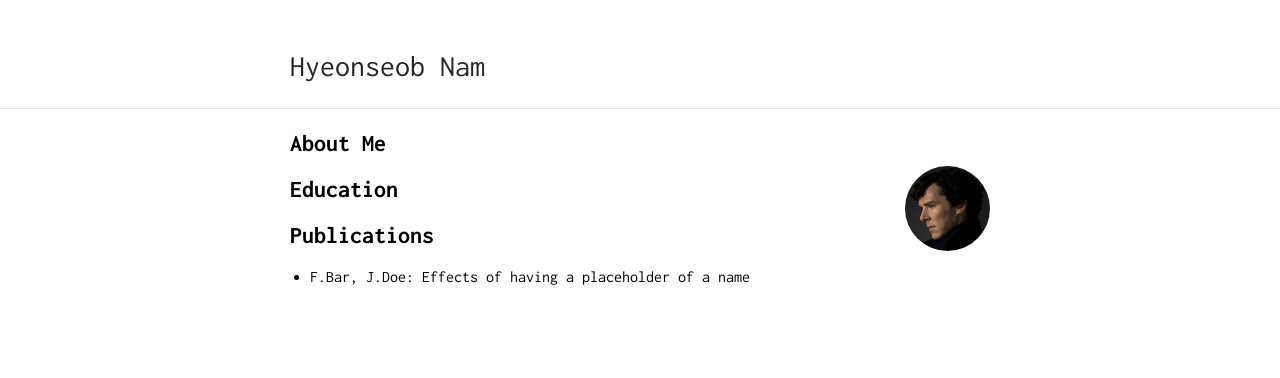
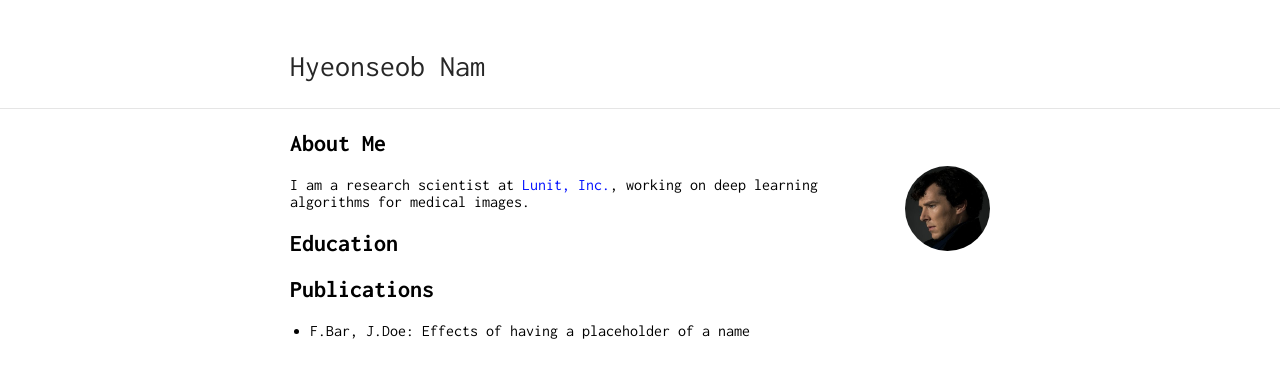
Before and after one commit to gholste/hyeonseobnam.github.io, a Jekyll site: the page built from index.md, in a window 1280 px wide. Shown: the top 378 px of the page. Built offline with Jekyll 4.4.1, drawn with Linux system fonts in a browser that asks for light colours.

Commit message:
Update index.md

```diff
--- a/index.md
+++ b/index.md
@@ -6,6 +6,7 @@ title: Hyeonseob Nam
 ## About Me
 <img class="profile-picture" src="sherlock.jpg">
 
+I am a research scientist at [Lunit, Inc.](https://lunit.io/), working on deep learning algorithms for medical images.
 
 
 ## Education
```
